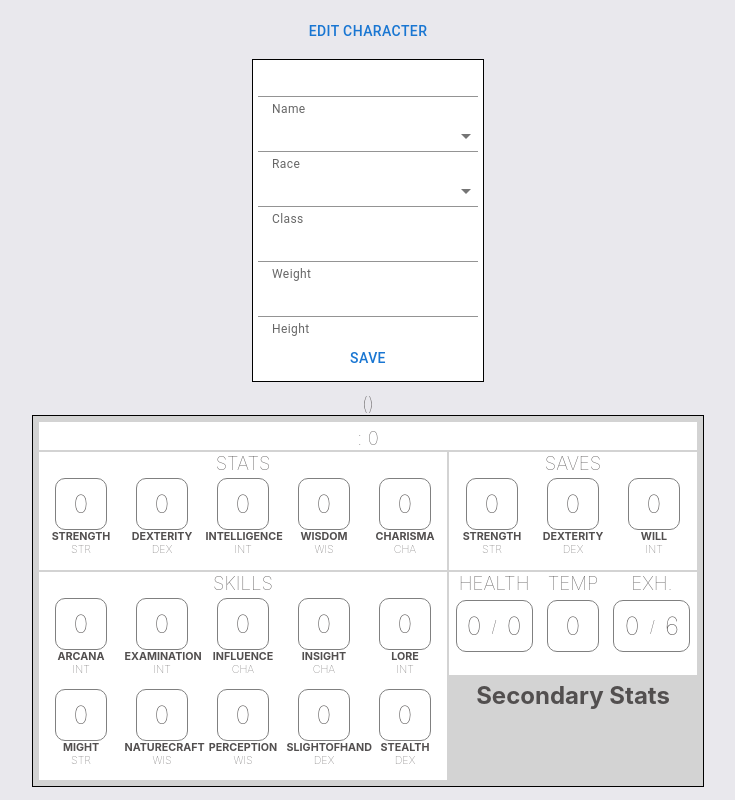
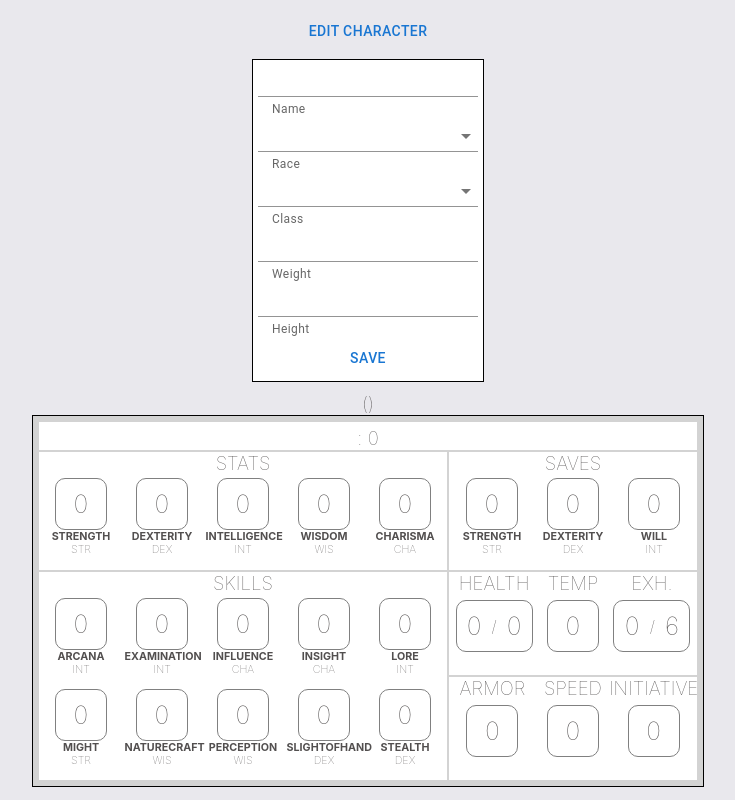
Before and after one commit to JustinHamerly/nimble-app, a React (Create React App) app: page / in a window 1280 px wide. Shown: the whole page, without its empty margins (272-1007 px from the left). Built offline with nearby package versions, Linux system fonts and the light colour scheme; the HTML template or start-up script is replaced by a standard one.

Commit message:
styling for secondary-stats complete

```diff
--- a/src/components/Main/CharacterSheet/CharacterSheet.tsx
+++ b/src/components/Main/CharacterSheet/CharacterSheet.tsx
@@ -5,6 +5,7 @@ import Stats from "./Stats/Stats";
 import Saves from "./Saves/Saves";
 import BioInfo from "./CharacterInfo/BioInfo";
 import HealthTracker from "./HealthTracker/HeathTracker";
+import SecondaryStats from "./SecondaryStats/SecondaryStats";
 
 function CharacterSheet () {
     return (
@@ -18,7 +19,7 @@ function CharacterSheet () {
                 <Skills />
                 <div id ="health-and-secondary">
                     <HealthTracker />
-                    <h2>Secondary Stats</h2>
+                    <SecondaryStats />
                 </div>
             </div>
         </div>
--- /dev/null
+++ b/src/components/Main/CharacterSheet/SecondaryStats/SecondaryStats.css
@@ -0,0 +1,48 @@
+#secondary-stats-section{
+    border: 1px, solid, lightgray;
+    background-color: white;
+    width: 250px;
+    height: 105px;
+    display: flex;
+    flex-direction: row;
+    justify-content: space-evenly;
+    box-sizing: border-box;
+}
+
+#armor-tracker{
+    width: 30%;
+    height: 105px;
+    display: flex;
+    flex-direction: column;
+    justify-content:start;
+    align-items:center
+}
+
+#speed-tracker{
+    width: 30%;
+    height: 105px;
+    display: flex;
+    flex-direction: column;
+    justify-content:start;
+    align-items:center
+}
+
+#initiative-tracker{
+    width: 30%;
+    height: 105px;
+    display: flex;
+    flex-direction: column;
+    justify-content:start;
+    align-items:center
+}
+
+.display-block-sm {
+    height: 50px;
+    width: 50px;
+    border: 1px, solid, gray;
+    border-radius: 10px;
+    margin-top: 5px;
+    display: flex;
+    align-items: center;
+    justify-content: space-evenly;
+}
--- a/src/components/Main/CharacterSheet/SecondaryStats/SecondaryStats.tsx
+++ b/src/components/Main/CharacterSheet/SecondaryStats/SecondaryStats.tsx
@@ -1,4 +1,5 @@
 import React, { useContext } from "react";
+import './SecondaryStats.css'
 import { SelectedCharacterContext } from "../../../../context/SelectedCharacterContext";
 
 function SecondaryStats() {
@@ -7,7 +8,24 @@ function SecondaryStats() {
 
     return (
         <section id="secondary-stats-section">
-
+            <div id='armor-tracker'>
+                <h3>ARMOR</h3>
+                <div className='display-block-sm'>
+                    <h4 className="value">{charContext.state.mechanicalStats.armor}</h4>
+                </div>
+            </div>
+            <div id='speed-tracker'>
+                <h3>SPEED</h3>
+                <div className='display-block-sm'>
+                    <h4 className="value">{charContext.state.mechanicalStats.armor}</h4>
+                </div>
+            </div>
+            <div id='initiative-tracker'>
+            <h3>INITIATIVE</h3>
+                <div className='display-block-sm'>
+                    <h4 className="value">{charContext.state.mechanicalStats.initiative}</h4>
+                </div>
+            </div>
         </section>
     )
 };
```
